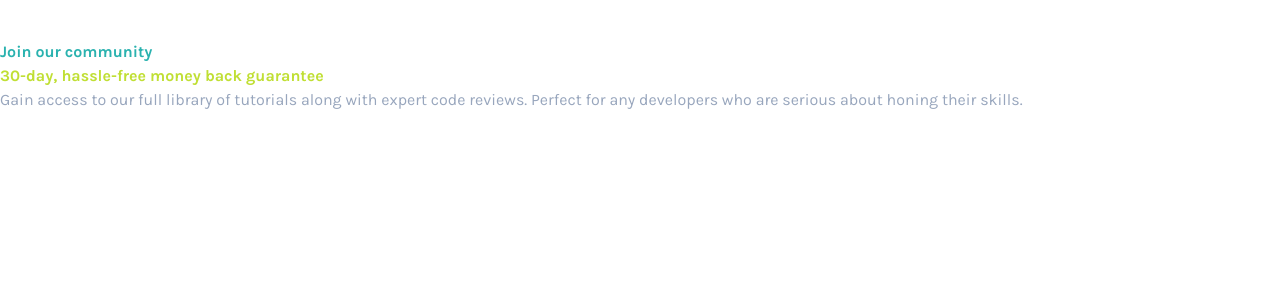
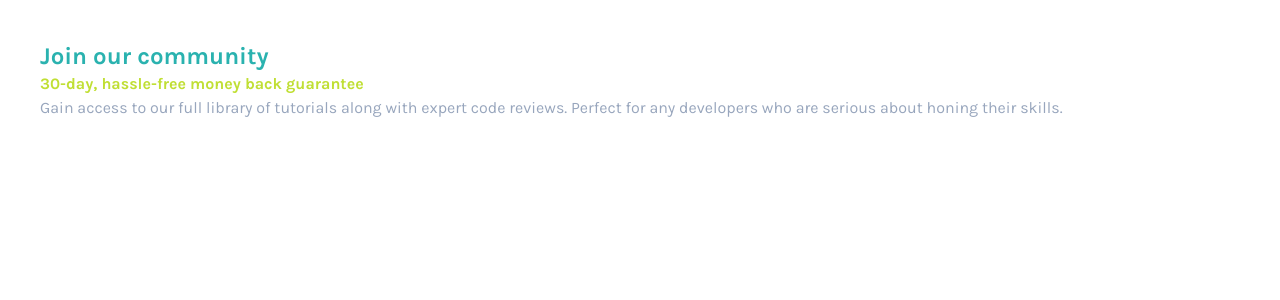
Before and after one commit to chungvuiloong/single-price-grid-component, a Next.js app: page / in a window 1280 px wide. Shown: the top 300 px of the page. Built offline with nearby package versions, Linux system fonts and the light colour scheme.

Commit message:
Added left and right padding.

```diff
--- a/src/app/page.tsx
+++ b/src/app/page.tsx
@@ -4,8 +4,8 @@ export default function Home() {
   return (
     <main>
 
-        <div className='bg-white py-10'>
-            <h1 className='text-Cyan font-bold'>Join our community</h1>
+        <div className='bg-white p-10'>
+            <h1 className='text-2xl text-Cyan font-bold'>Join our community</h1>
             <h2 className='text-Bright-Yellow font-bold'>30-day, hassle-free money back guarantee</h2>
             <p className='text-Grayish-Blue text-base'>  Gain access to our full library of tutorials along with expert code reviews.
   Perfect for any developers who are serious about honing their skills.</p>
```
